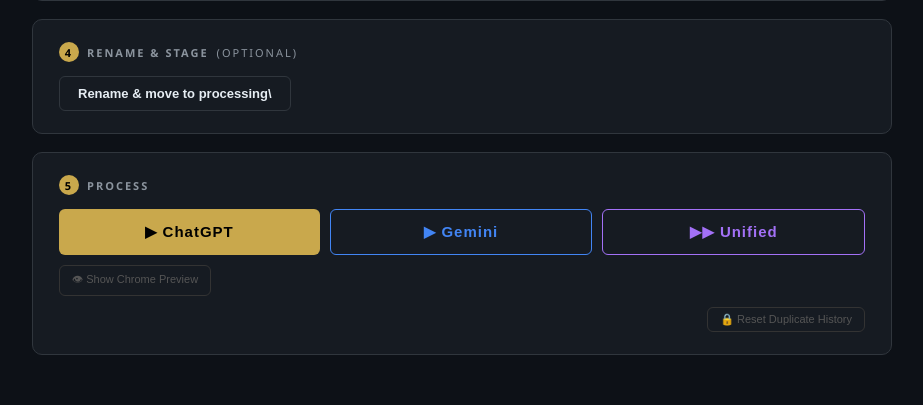
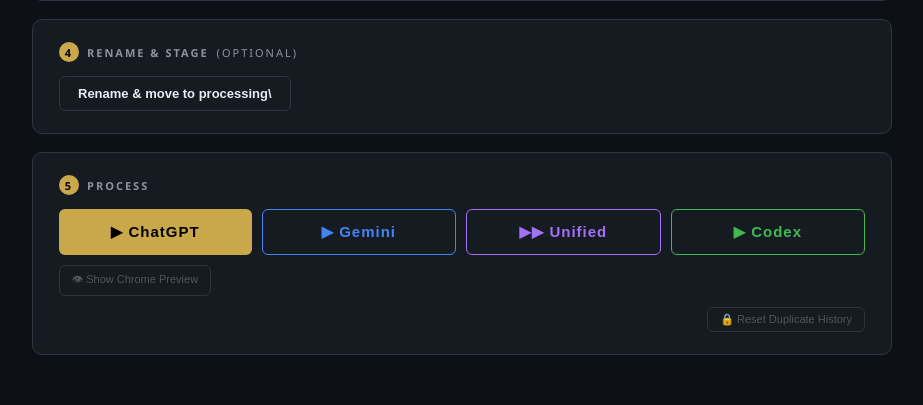
Before and after one commit to KAILASHRAJPUROHIT/aradhana-catalogue-tool, a Flask app: page / in a window 1280 px wide. Shown: the part 480-885 px from the top of the page, without its empty margins (178-1101 px from the left). Run offline with Flask 3, Linux system fonts and the light colour scheme; data that the repository does not hold is empty; some libraries are stand-ins or nearby versions.

Commit message:
auto: save changes

```diff
--- a/templates/index.html
+++ b/templates/index.html
@@ -279,6 +279,9 @@
       </button>
       <button class="btn btn-outline btn-big" id="parallelBtn" onclick="runParallel()" style="flex:1;border-color:#a371f7;color:#a371f7">
         &#9654;&#9654; Unified
+      </button>
+      <button class="btn btn-outline btn-big" id="codexBtn" onclick="runCodex()" style="flex:1;border-color:#3fb950;color:#3fb950">
+        &#9654; Codex
       </button>
       <button class="btn btn-outline btn-big" id="stopBtn" onclick="stopRun()"
               style="flex:1;border-color:#f85149;color:#f85149;display:none">
```
